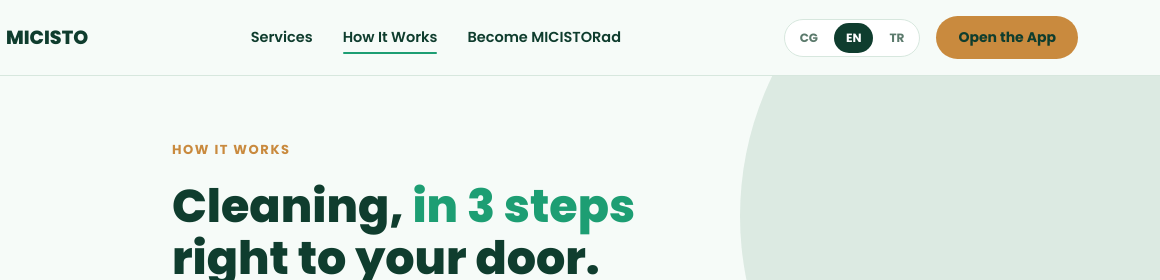
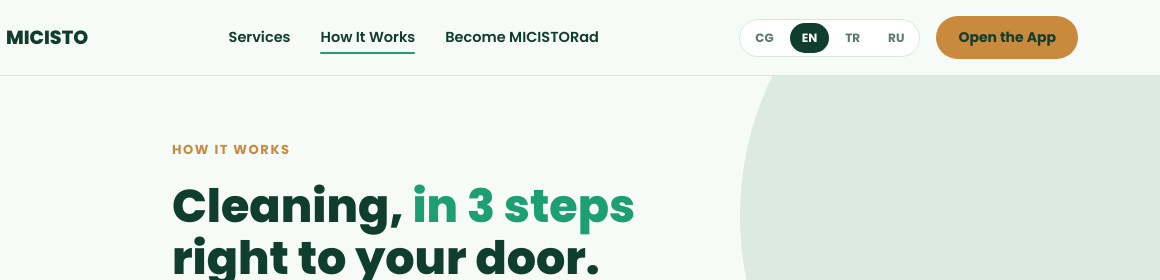
Before and after one commit to definemne-sudo/adria-temiz-app, a website: page landing/how-it-works.html in a window 1280 px wide. Shown: the top 280 px of the page, 120-1280 px from the left. Drawn offline with Linux system fonts and the light colour scheme.

Commit message:
Update how-it-works.html

```diff
--- a/landing/how-it-works.html
+++ b/landing/how-it-works.html
@@ -274,6 +274,7 @@
         <button data-lang="me">CG</button>
         <button data-lang="en">EN</button>
         <button data-lang="tr" class="active">TR</button>
+        <button data-lang="ru">RU</button>
       </div>
       <a href="https://app.micisto.com" class="nav-cta" data-i18n="navCta">Uygulamayı Aç</a>
     </div>
@@ -409,10 +410,10 @@
 // index.html, hizmetler.html/services.html/usluge.html ve gelecekteki
 // tum sayfalarda BIREBIR AYNI bu obje bulunmali.
 const PAGE_ROUTES = {
-  home: { tr: 'index.html', en: 'index.html', me: 'index.html' },
-  services: { tr: 'hizmetler.html', en: 'services.html', me: 'usluge.html' },
-  howItWorks: { tr: 'nasil-calisir.html', en: 'how-it-works.html', me: 'kako-funkcionise.html' },
-  becomeStaff: { tr: 'micistorad-ol.html', en: 'become-micistorad.html', me: 'postani-micistorad.html' },
+  home: { tr: 'index.html', en: 'index.html', me: 'index.html', ru: 'index.html' },
+  services: { tr: 'hizmetler.html', en: 'services.html', me: 'usluge.html', ru: 'uslugi.html' },
+  howItWorks: { tr: 'nasil-calisir.html', en: 'how-it-works.html', me: 'kako-funkcionise.html', ru: 'kak-eto-rabotaet.html' },
+  becomeStaff: { tr: 'micistorad-ol.html', en: 'become-micistorad.html', me: 'postani-micistorad.html', ru: 'stan-micistorad.html' },
 };
 // Bu dosyanin PAGE_ROUTES icindeki kendi kimligi - her sayfada degisir.
 const CURRENT_PAGE = 'howItWorks';
```
